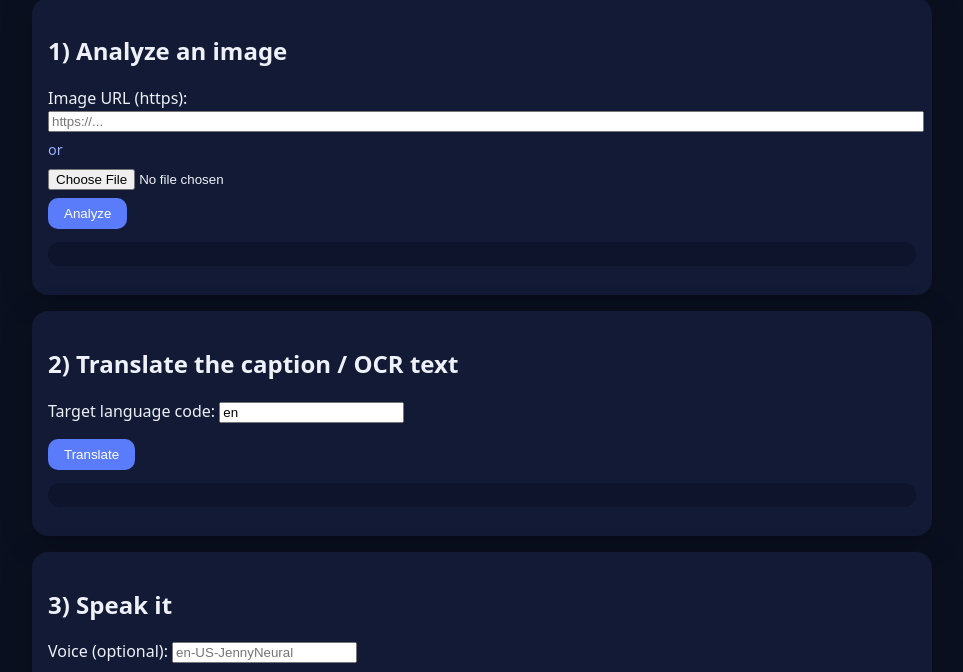
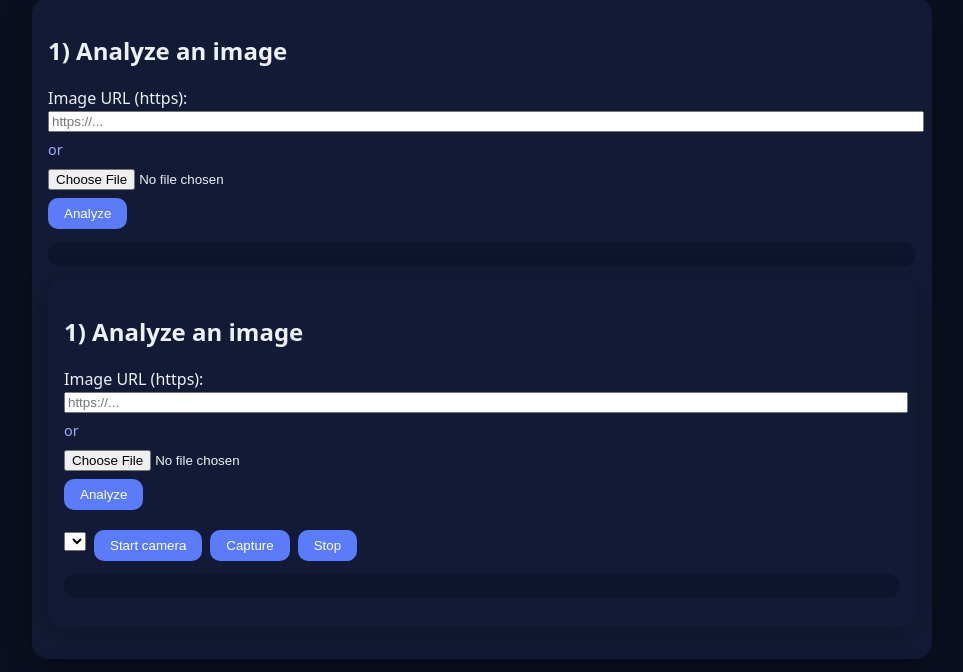
Before and after one commit to cdw-steven-scott/azurerepo, a plain HTML site: page sight-sound-tour/web/index.html in a window 1280 px wide. Shown: the part 89-761 px from the top of the page, without its empty margins (158-1121 px from the left). Drawn offline with Linux system fonts and the light colour scheme.

Commit message:
Update index.html

```diff
--- a/sight-sound-tour/web/index.html
+++ b/sight-sound-tour/web/index.html
@@ -19,6 +19,32 @@
         <button type="submit">Analyze</button>
       </form>
       <pre id="analysis"></pre>
+      <section class="card">
+  <h2>1) Analyze an image</h2>
+
+  <!-- Upload -->
+  <form id="imgForm" style="margin-bottom: .75rem">
+    <label>Image URL (https): <input id="imageUrl" type="url" placeholder="https://..."/></label>
+    <div class="or">or</div>
+    <input id="file" type="file" accept="image/*" />
+    <button type="submit">Analyze</button>
+  </form>
+
+  <!-- Camera -->
+  <div id="cameraBlock">
+    <div style="display:flex; gap:.5rem; align-items:center; flex-wrap:wrap">
+      <select id="cameraSelect"></select>
+      <button id="startCamBtn" type="button">Start camera</button>
+      <button id="captureBtn" type="button" disabled>Capture</button>
+      <button id="stopCamBtn" type="button" disabled>Stop</button>
+    </div>
+    <video id="preview" playsinline muted autoplay style="width:100%; margin-top:.5rem; border-radius:12px; display:none;"></video>
+    <canvas id="snap" style="display:none;"></canvas>
+  </div>
+
+  <pre id="analysis"></pre>
+</section>
+
     </section>
 
     <section class="card">
```
